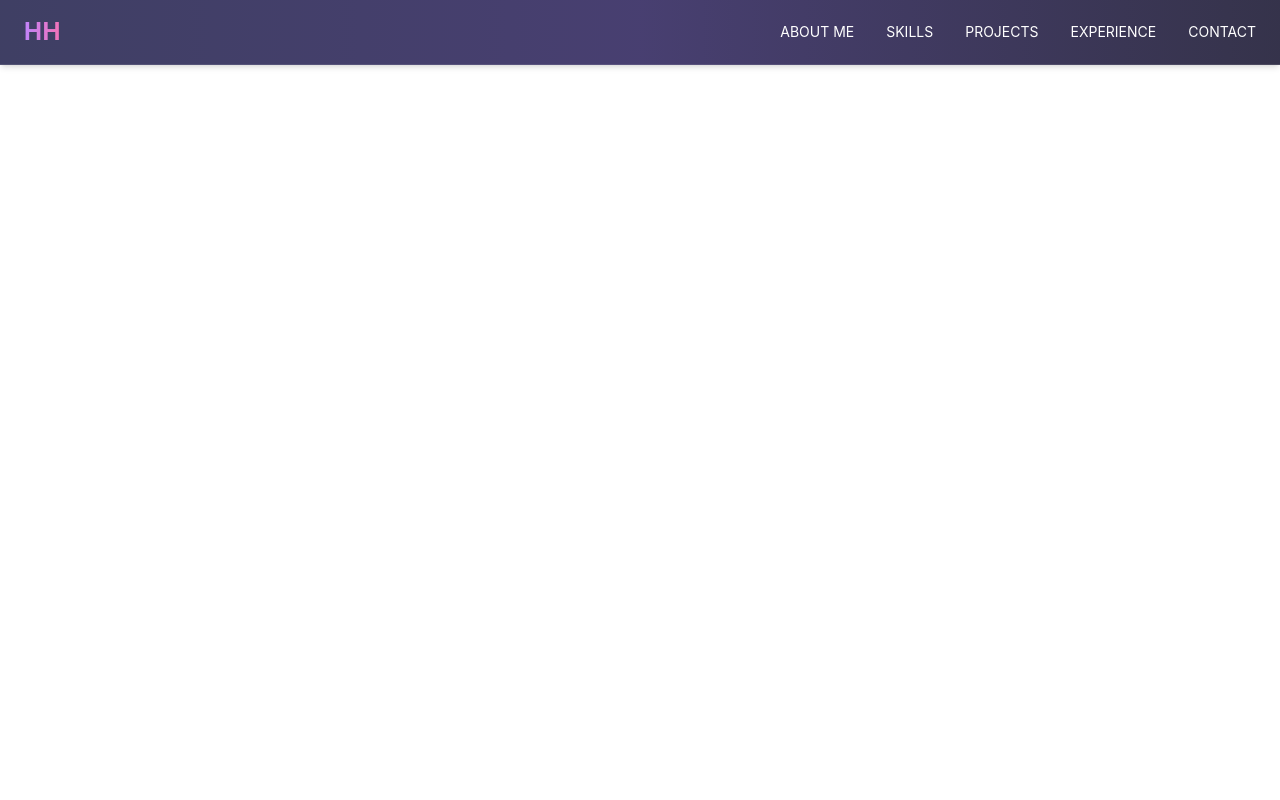
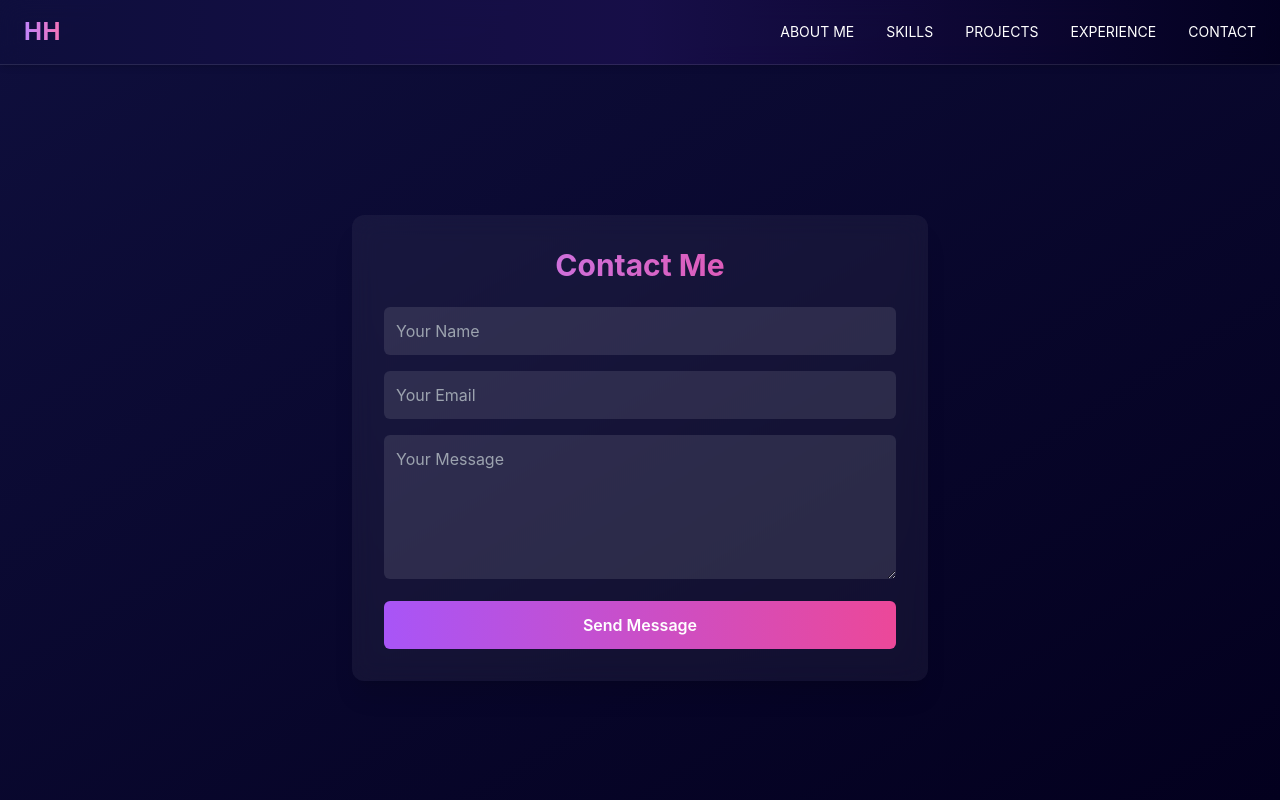
Before and after one commit to soyAvellana/portfolio-1, a React (Create React App) app: page /contact in a window 1280 px wide. Built offline with nearby package versions, Linux system fonts and the light colour scheme; the HTML template or start-up script is replaced by a standard one.

Commit message:
Update contact form with emailjs config

```diff
--- a/package.json
+++ b/package.json
@@ -3,6 +3,7 @@
   "version": "0.1.0",
   "private": true,
   "dependencies": {
+    "@emailjs/browser": "^4.4.1",
     "@testing-library/dom": "^10.4.0",
     "@testing-library/jest-dom": "^6.6.3",
     "@testing-library/react": "^16.3.0",
@@ -13,6 +14,7 @@
     "react": "^19.1.0",
     "react-dom": "^19.1.0",
     "react-icons": "^5.5.0",
+    "react-router-dom": "^7.7.0",
     "react-scripts": "5.0.1",
     "react-type-animation": "^3.2.0",
     "web-vitals": "^2.1.4"
--- a/src/App.jsx
+++ b/src/App.jsx
@@ -7,6 +7,7 @@ import About from './components/about/About';
 import Skills from './components/skills/Skills';
 import ProjectCard from './components/projects/Projects';
 import Experiences from './components/experiences/Experiences';
+import Contact from './components/contact/Contact';
 
 function HomePage() {
   return (
@@ -34,6 +35,7 @@ function App() {
         <Route path="/skills" element={<Skills />} />
         <Route path="/projects" element={<ProjectCard />} />
         <Route path="/experiences" element={<Experiences />} />
+        <Route path="/contact" element={<Contact />} />
 
       </Routes>
 
--- a/src/components/contact/Contact.jsx
+++ b/src/components/contact/Contact.jsx
@@ -0,0 +1,78 @@
+import React, { useRef, useState } from 'react';
+import emailjs from '@emailjs/browser';
+
+function Contact() {
+  const form = useRef();
+  const [status, setStatus] = useState('');
+
+  const sendEmail = (e) => {
+    e.preventDefault();
+
+emailjs.sendForm(
+  process.env.REACT_APP_EMAILJS_SERVICE_ID,
+  process.env.REACT_APP_EMAILJS_TEMPLATE_ID,
+  form.current,
+  process.env.REACT_APP_EMAILJS_PUBLIC_KEY
+)
+      .then(
+        (result) => {
+          console.log(result.text);
+          setStatus('Message sent successfully! ✅');
+          form.current.reset();
+        },
+        (error) => {
+          console.error(error.text);
+          setStatus('Failed to send message. ❌ Please try again.');
+        }
+      );
+  };
+
+  return (
+    <div className="min-h-screen bg-gradient-to-br from-[#0f0f3d] to-[#03001e] text-white px-6 pt-24 flex items-center justify-center">
+      <div className="max-w-xl w-full bg-white/5 backdrop-blur-md rounded-xl p-8 shadow-xl">
+        <h2 className="text-3xl font-bold mb-6 text-center text-transparent bg-clip-text bg-gradient-to-r from-purple-400 to-pink-500">
+          Contact Me
+        </h2>
+
+        <form ref={form} onSubmit={sendEmail} className="space-y-4">
+          <input
+            type="text"
+            name="user_name"
+            placeholder="Your Name"
+            required
+            className="w-full p-3 rounded-md bg-white/10 text-white placeholder-gray-400 focus:outline-none focus:ring-2 focus:ring-purple-500"
+          />
+
+          <input
+            type="email"
+            name="user_email"
+            placeholder="Your Email"
+            required
+            className="w-full p-3 rounded-md bg-white/10 text-white placeholder-gray-400 focus:outline-none focus:ring-2 focus:ring-purple-500"
+          />
+
+          <textarea
+            name="message"
+            placeholder="Your Message"
+            rows="5"
+            required
+            className="w-full p-3 rounded-md bg-white/10 text-white placeholder-gray-400 focus:outline-none focus:ring-2 focus:ring-purple-500"
+          />
+
+          <button
+            type="submit"
+            className="w-full bg-gradient-to-r from-purple-500 to-pink-500 text-white font-semibold py-3 rounded-md hover:from-purple-600 hover:to-pink-600 transition-all duration-300"
+          >
+            Send Message
+          </button>
+        </form>
+
+        {status && (
+          <p className="mt-4 text-center text-sm text-green-400">{status}</p>
+        )}
+      </div>
+    </div>
+  );
+}
+
+export default Contact;
--- a/src/components/projects/Projects.jsx
+++ b/src/components/projects/Projects.jsx
@@ -33,7 +33,8 @@ function Projects() {
 
         <div className="w-24 h-1 bg-gradient-to-r from-purple-400 to-pink-400 mx-auto my-4" />
         <p className="text-gray-300 text-lg lg:text-xl font-medium leading-relaxed max-w-2xl mx-auto">
-          Some projects I've built to apply and expand my frontend skills. Clean, responsive and focused on user interface.
+          Some projects I've built to apply and expand my frontend skills. <br></br>
+          Clean, responsive and focused on user interface.
         </p>
       </div>
 
```
Also changed, not shown: src/components/hero/Hero.jsx (+3 -5 lines), 2 other files (tests, documents, lock files or other folders).
